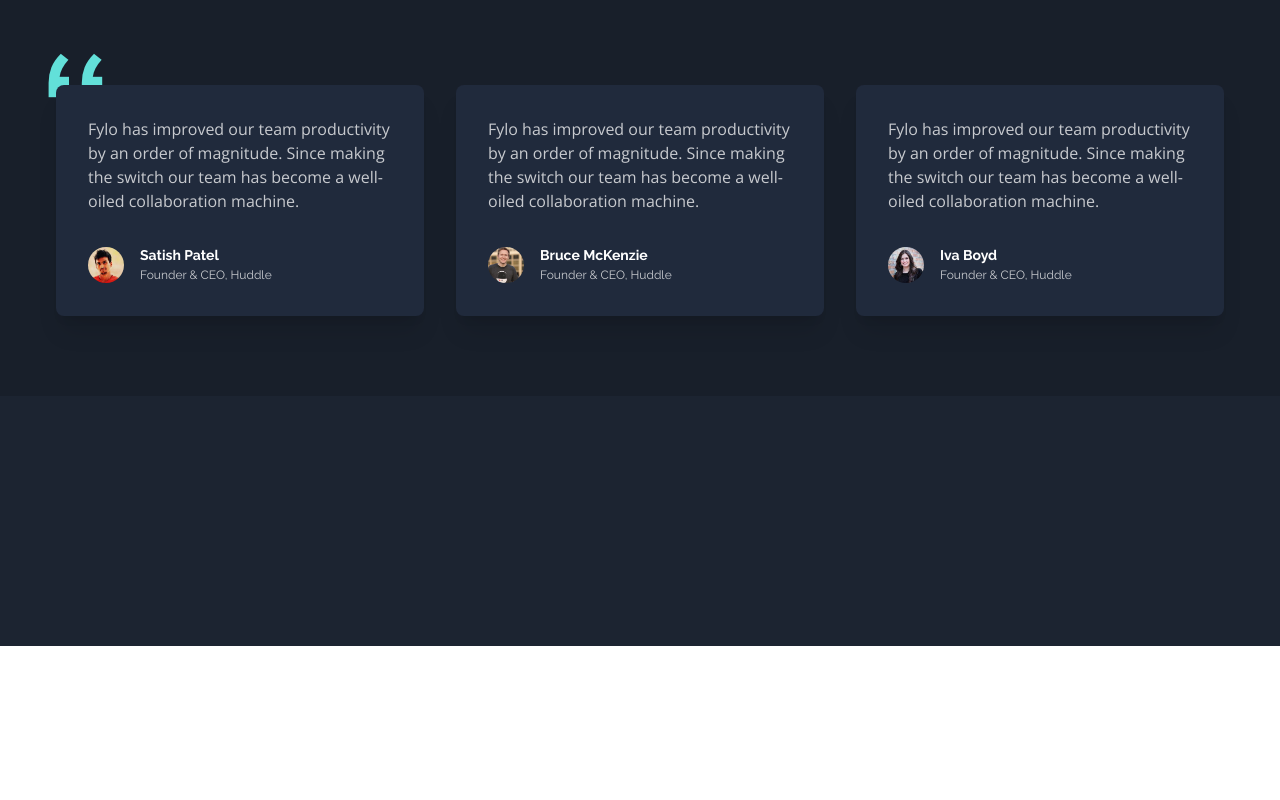
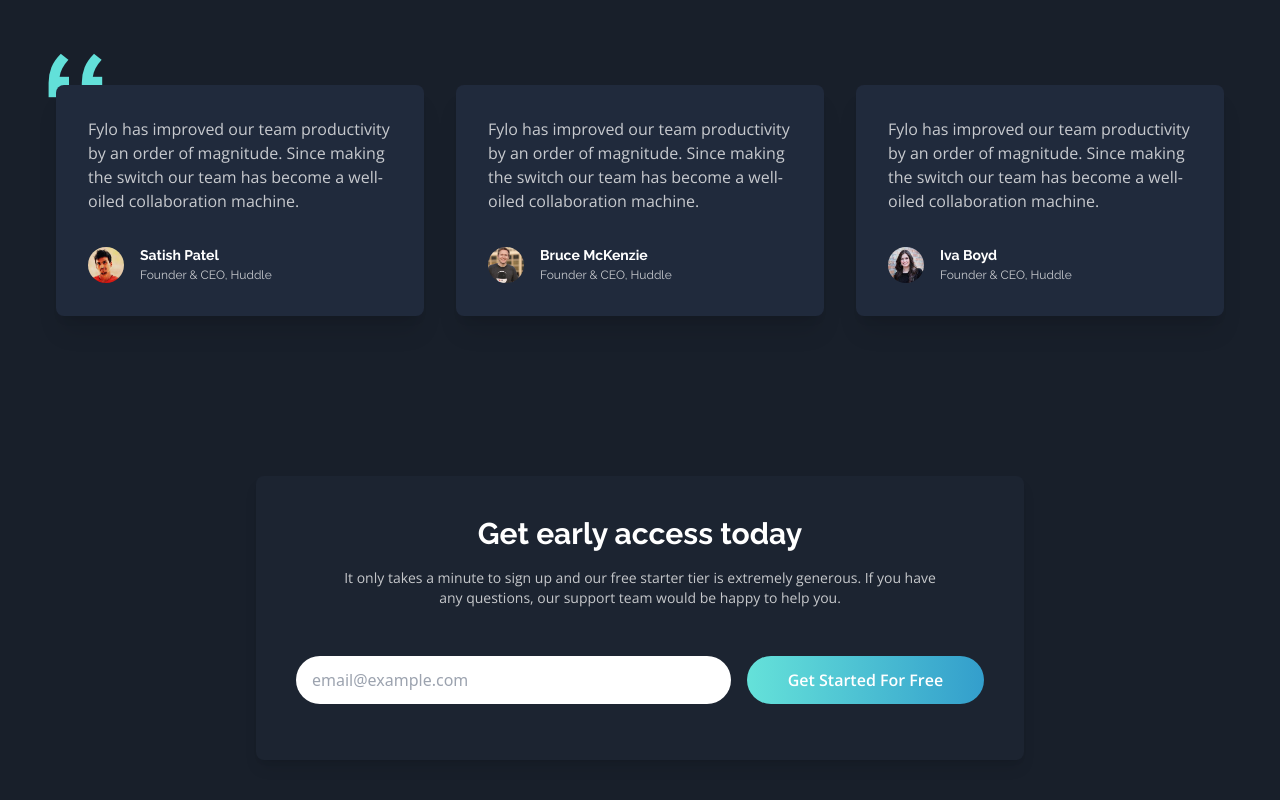
Before and after one commit to MIKOXO/Fylo-Dark-Theme-Landing-Page, a React (Vite) app: page / in a window 1280 px wide. Shown: the part 2754-3554 px from the top of the page. Before the commit the page ends 3400 px from the top, so only its background shows below. Built offline with nearby package versions, Linux system fonts and the light colour scheme.

Commit message:
CTA section added with input validation functionality

```diff
--- /dev/null
+++ b/src/components/layout/CTA.jsx
@@ -0,0 +1,72 @@
+import React, { useState } from "react";
+
+const CTA = () => {
+  const [email, setEmail] = useState("");
+  const [error, setError] = useState("");
+
+  const handleSubmit = (e) => {
+    e.preventDefault();
+
+    const emailRegex = /^[^\s@]+@[^\s@]+\.[^\s@]+$/;
+
+    if (!email || !emailRegex.test(email)) {
+      setError("Please enter a valid email address");
+
+      setTimeout(() => {
+        setError("");
+      }, 3000);
+    } else {
+      setError("");
+      alert("Successfully signed up with " + email);
+      setEmail("");
+    }
+  };
+
+  return (
+    <section className="bg-Navy900 relative -top-[180px] px-6 lg:-top-[250px] max-sm:pt-20 z-10 py-20">
+      <div className="bg-Navy850 rounded-lg shadow-lg max-w-3xl text-White p-10 text-center mx-auto container">
+        <h2 className="text-3xl font-Raleway font-bold mb-4">
+          Get early access today
+        </h2>
+        <p className="text-sm opacity-75 font-OpenSans lg:max-w-[600px] mx-auto mb-8">
+          It only takes a minute to sign up and our free starter tier is
+          extremely generous. If you have any questions, our support team would
+          be happy to help you.
+        </p>
+
+        {/* Form */}
+        <form
+          onSubmit={handleSubmit}
+          className="flex flex-col sm:flex-row items-center justify-center gap-4"
+        >
+          <div className="w-full sm:w-2/3 relative">
+            <input
+              type="email"
+              placeholder="email@example.com"
+              value={email}
+              onChange={(e) => setEmail(e.target.value)}
+              className={`w-full px-4 py-3 rounded-full text-black outline-none ${
+                error ? "border-2 border-red-500" : ""
+              }`}
+            />
+            {/* Error Message */}
+            {error && (
+              <p className="text-red-500 text-xs text-left mt-2 ml-2 absolute">
+                {error}
+              </p>
+            )}
+          </div>
+
+          <button
+            type="submit"
+            className="font-OpenSans font-semibold py-3 rounded-full w-[200px] lg:w-[250px] text-White bg-gradient-to-r from-Teal200 to-Cyan500 my-4 outline-none"
+          >
+            Get Started For Free
+          </button>
+        </form>
+      </div>
+    </section>
+  );
+};
+
+export default CTA;
--- a/src/pages/Home.jsx
+++ b/src/pages/Home.jsx
@@ -4,6 +4,7 @@ import Hero from "../components/layout/Hero";
 import Features from "../components/layout/Features";
 import Productivity from "../components/layout/Productivity";
 import Testimonial from "../components/layout/Testimonial";
+import CTA from "../components/layout/CTA";
 
 const Home = () => {
   return (
@@ -14,6 +15,7 @@ const Home = () => {
         <Features />
         <Productivity />
         <Testimonial />
+        <CTA />
       </main>
     </>
   );
```
